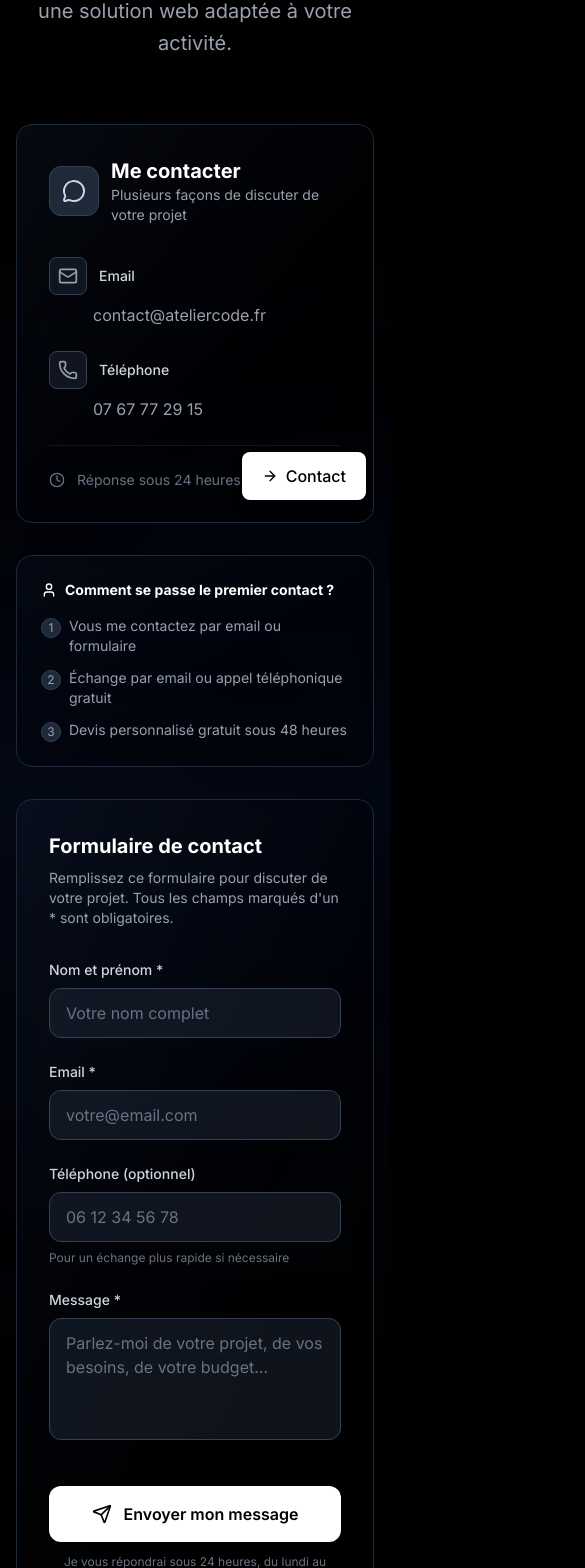
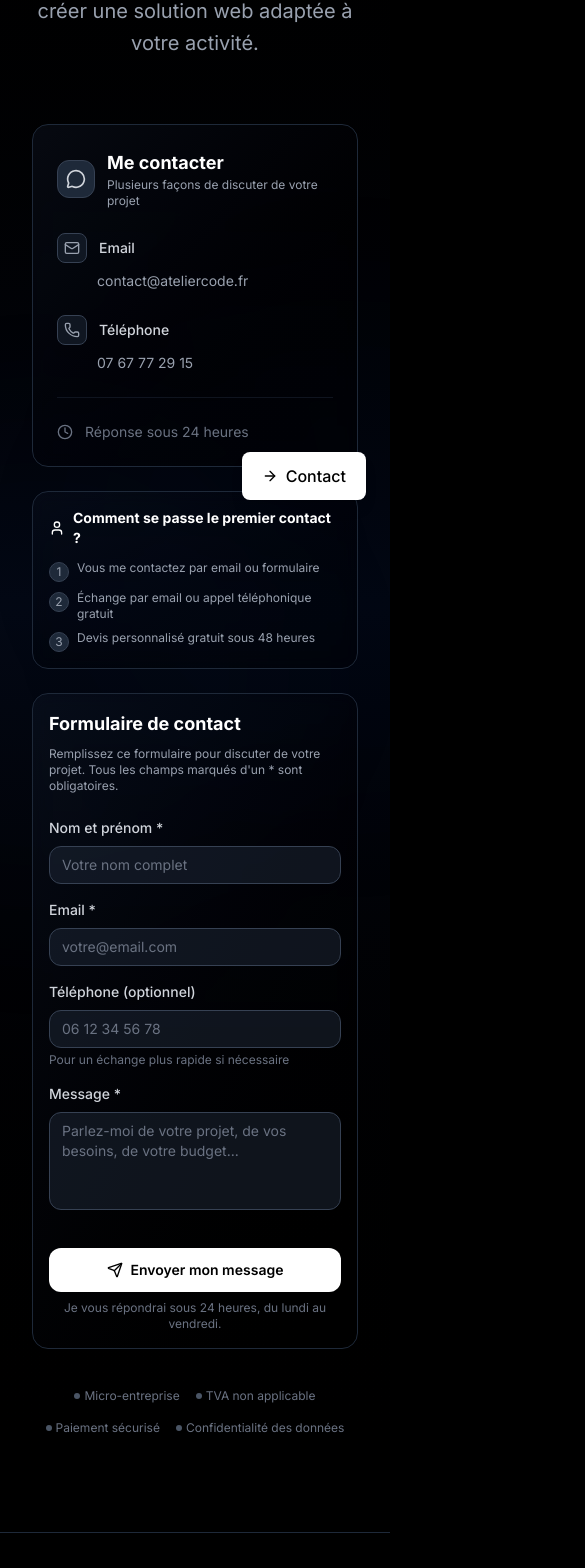
Before and after one commit to vladbevz/ateliercode, a Next.js app: page /contact in a window 390 px wide. Shown: the part 320-1888 px from the top of the page, 585 px wide, since content can reach past the window. Built offline with nearby package versions, Linux system fonts and the light colour scheme.

Commit message:
fixed horizont scroll

```diff
--- a/app/components/Contact.tsx
+++ b/app/components/Contact.tsx
@@ -1,4 +1,4 @@
-// app/components/Contact.tsx - ОНОВЛЕНО
+// app/components/Contact.tsx - ВИПРАВЛЕНО
 'use client'
 
 import { useState } from 'react'
@@ -26,7 +26,7 @@ export default function Contact() {
       ...formData,
       [e.target.name]: e.target.value
     })
-    setError('') // Скидаємо помилку при зміні
+    setError('')
   }
 
   const handleSubmit = async (e: React.FormEvent) => {
@@ -35,7 +35,6 @@ export default function Contact() {
     setError('')
 
     try {
-      // Реальна відправка форми через API route
       const response = await fetch('/api/contact', {
         method: 'POST',
         headers: {
@@ -50,7 +49,6 @@ export default function Contact() {
         throw new Error(data.error || 'Erreur lors de l\'envoi du message')
       }
 
-      // Успіх
       setIsSubmitting(false)
       setIsSubmitted(true)
       setFormData({
@@ -60,7 +58,6 @@ export default function Contact() {
         message: ''
       })
 
-      // Скидаємо статус через 10 секунд
       setTimeout(() => setIsSubmitted(false), 10000)
 
     } catch (err) {
@@ -72,16 +69,18 @@ export default function Contact() {
   return (
     <section
       ref={containerRef}
-      className="relative py-24"
+      className="relative py-24 overflow-hidden" // Додано overflow-hidden
     >
-      {/* Фон */}
-      <div className="absolute inset-0 z-0">
+      {/* Фон - FIXED: Додаємо overflow-hidden */}
+      <div className="absolute inset-0 z-0 overflow-hidden">
         <div className="absolute inset-0 bg-gradient-to-b from-black via-gray-950 to-black"></div>
         <div className="absolute top-1/3 left-1/4 w-[500px] h-[500px] bg-gray-900/5 rounded-full blur-3xl"></div>
         <div className="absolute bottom-1/3 right-1/4 w-[500px] h-[500px] bg-gray-800/5 rounded-full blur-3xl"></div>
       </div>
 
-      <div className="container mx-auto px-4 sm:px-6 lg:px-8 relative z-10">
+      {/* FIXED: Головна обгортка з overflow-hidden */}
+      <div className="relative z-10 w-full overflow-hidden">
+        <div className="container mx-auto px-4 sm:px-6 lg:px-8 max-w-full">
           {/* Заголовок */}
           <motion.div
             initial={{ opacity: 0, y: 20 }}
@@ -103,31 +102,31 @@ export default function Contact() {
               initial={{ opacity: 0 }}
               animate={isInView ? { opacity: 1 } : {}}
               transition={{ delay: 0.2 }}
-            className="text-xl text-gray-400 max-w-3xl mx-auto leading-relaxed"
+              className="text-xl text-gray-400 max-w-3xl mx-auto leading-relaxed px-4"
             >
               Discutons de vos besoins pour créer une solution web adaptée à votre activité.
             </motion.p>
           </motion.div>
 
-        {/* Контакти + Форма в 2 колонки */}
-        <div className="max-w-6xl mx-auto">
+          {/* Контакти + Форма в 2 колонки - FIXED: Додаємо overflow-hidden */}
+          <div className="max-w-6xl mx-auto overflow-hidden px-4 sm:px-0">
             <motion.div
               initial={{ opacity: 0, y: 20 }}
               animate={isInView ? { opacity: 1, y: 0 } : {}}
               transition={{ delay: 0.2 }}
-            className="grid grid-cols-1 lg:grid-cols-2 gap-8"
+              className="grid grid-cols-1 lg:grid-cols-2 gap-6 md:gap-8"
             >
               {/* Ліва колонка - Контакти */}
-            <div>
+              <div className="w-full">
                 {/* Блок зв'язку */}
-              <div className="bg-gradient-to-br from-gray-900/40 to-black/40 rounded-2xl border border-gray-800 p-8 mb-8 backdrop-blur-sm">
-                <div className="flex items-center gap-3 mb-8">
-                  <div className="p-3 rounded-xl bg-gray-800 border border-gray-700">
-                    <MessageCircle className="w-6 h-6 text-gray-300" />
+                <div className="bg-gradient-to-br from-gray-900/40 to-black/40 rounded-2xl border border-gray-800 p-6 md:p-8 mb-6 md:mb-8 backdrop-blur-sm w-full">
+                  <div className="flex items-center gap-3 mb-6 md:mb-8">
+                    <div className="p-2 md:p-3 rounded-xl bg-gray-800 border border-gray-700">
+                      <MessageCircle className="w-5 h-5 md:w-6 md:h-6 text-gray-300" />
                     </div>
                     <div>
-                    <h3 className="text-xl font-bold text-white">Me contacter</h3>
-                    <p className="text-gray-400 text-sm">Plusieurs façons de discuter de votre projet</p>
+                      <h3 className="text-lg md:text-xl font-bold text-white">Me contacter</h3>
+                      <p className="text-gray-400 text-xs md:text-sm">Plusieurs façons de discuter de votre projet</p>
                     </div>
                   </div>
 
@@ -135,14 +134,14 @@ export default function Contact() {
                     {/* Email */}
                     <div className="group">
                       <div className="flex items-center gap-3 mb-2">
-                      <div className="p-2 rounded-lg bg-gray-800/50 border border-gray-700 group-hover:border-gray-600 transition-colors">
-                        <Mail className="w-5 h-5 text-gray-400 group-hover:text-gray-300" />
+                        <div className="p-1.5 md:p-2 rounded-lg bg-gray-800/50 border border-gray-700 group-hover:border-gray-600 transition-colors">
+                          <Mail className="w-4 h-4 md:w-5 md:h-5 text-gray-400 group-hover:text-gray-300" />
                         </div>
                         <span className="text-sm font-medium text-gray-300">Email</span>
                       </div>
                       <a
                         href="mailto:contact@ateliercode.fr"
-                      className="text-gray-400 hover:text-white transition-colors block pl-11"
+                        className="text-gray-400 hover:text-white transition-colors block pl-10 md:pl-11 text-sm md:text-base break-all"
                       >
                         contact@ateliercode.fr
                       </a>
@@ -151,14 +150,14 @@ export default function Contact() {
                     {/* Телефон */}
                     <div className="group">
                       <div className="flex items-center gap-3 mb-2">
-                      <div className="p-2 rounded-lg bg-gray-800/50 border border-gray-700 group-hover:border-gray-600 transition-colors">
-                        <Phone className="w-5 h-5 text-gray-400 group-hover:text-gray-300" />
+                        <div className="p-1.5 md:p-2 rounded-lg bg-gray-800/50 border border-gray-700 group-hover:border-gray-600 transition-colors">
+                          <Phone className="w-4 h-4 md:w-5 md:h-5 text-gray-400 group-hover:text-gray-300" />
                         </div>
                         <span className="text-sm font-medium text-gray-300">Téléphone</span>
                       </div>
                       <a
                         href="tel:+33767772915"
-                      className="text-gray-400 hover:text-white transition-colors block pl-11"
+                        className="text-gray-400 hover:text-white transition-colors block pl-10 md:pl-11 text-sm md:text-base"
                       >
                         07 67 77 29 15
                       </a>
@@ -166,21 +165,21 @@ export default function Contact() {
 
                     {/* Додаткова інформація */}
                     <div className="pt-6 mt-6 border-t border-gray-800/50">
-                    <div className="flex items-center gap-3 text-gray-500">
+                      <div className="flex items-center gap-3 text-gray-500 text-sm">
                         <Clock className="w-4 h-4" />
-                      <span className="text-sm">Réponse sous 24 heures</span>
+                        <span>Réponse sous 24 heures</span>
                       </div>
                     </div>
                   </div>
                 </div>
 
                 {/* Блок процесу */}
-              <div className="bg-gradient-to-br from-gray-900/30 to-black/30 rounded-2xl border border-gray-800 p-6 backdrop-blur-sm">
-                <h4 className="font-bold text-white mb-4 text-sm flex items-center gap-2">
+                <div className="bg-gradient-to-br from-gray-900/30 to-black/30 rounded-2xl border border-gray-800 p-4 md:p-6 backdrop-blur-sm w-full">
+                  <h4 className="font-bold text-white mb-3 md:mb-4 text-sm flex items-center gap-2">
                     <User className="w-4 h-4" />
                     Comment se passe le premier contact ?
                   </h4>
-                <ul className="space-y-3 text-sm">
+                  <ul className="space-y-2 md:space-y-3 text-xs md:text-sm">
                     <li className="flex items-start gap-2">
                       <div className="w-5 h-5 rounded-full bg-gray-800 border border-gray-700 flex items-center justify-center mt-0.5 flex-shrink-0">
                         <span className="text-xs text-gray-400">1</span>
@@ -204,27 +203,27 @@ export default function Contact() {
               </div>
 
               {/* Права колонка - Форма */}
-            <div>
+              <div className="w-full">
                 <motion.div
                   initial={{ opacity: 0, y: 20 }}
                   animate={isInView ? { opacity: 1, y: 0 } : {}}
                   transition={{ delay: 0.4 }}
-                className="bg-gradient-to-br from-gray-900/40 to-black/40 rounded-2xl border border-gray-800 p-8 backdrop-blur-sm"
+                  className="bg-gradient-to-br from-gray-900/40 to-black/40 rounded-2xl border border-gray-800 p-4 md:p-8 backdrop-blur-sm w-full"
                 >
                   {isSubmitted ? (
                     <motion.div
                       initial={{ opacity: 0, scale: 0.9 }}
                       animate={{ opacity: 1, scale: 1 }}
-                    className="text-center py-8"
+                      className="text-center py-6 md:py-8"
                     >
                       <div className="inline-flex mb-6">
-                      <div className="w-16 h-16 bg-gradient-to-br from-gray-800 to-gray-900 rounded-full flex items-center justify-center border border-gray-700">
-                        <Check className="w-8 h-8 text-gray-300" />
+                        <div className="w-12 h-12 md:w-16 md:h-16 bg-gradient-to-br from-gray-800 to-gray-900 rounded-full flex items-center justify-center border border-gray-700">
+                          <Check className="w-6 h-6 md:w-8 md:h-8 text-gray-300" />
                         </div>
                       </div>
 
-                    <h3 className="text-xl font-bold text-white mb-3">Message envoyé avec succès !</h3>
-                    <p className="text-gray-400 mb-6 max-w-md mx-auto">
+                      <h3 className="text-lg md:text-xl font-bold text-white mb-3">Message envoyé avec succès !</h3>
+                      <p className="text-gray-400 mb-6 max-w-md mx-auto text-sm md:text-base">
                         Je vous répondrai dans les 24 heures par email.
                         Pensez à vérifier vos spams si vous ne voyez pas ma réponse.
                       </p>
@@ -232,13 +231,13 @@ export default function Contact() {
                       <div className="flex flex-col sm:flex-row gap-3 justify-center">
                         <button
                           onClick={() => setIsSubmitted(false)}
-                        className="px-6 py-3 rounded-xl bg-white text-black font-medium hover:bg-gray-100 transition-colors"
+                          className="px-4 py-2 md:px-6 md:py-3 rounded-xl bg-white text-black font-medium hover:bg-gray-100 transition-colors text-sm md:text-base"
                         >
                           Envoyer un autre message
                         </button>
                         <a
                           href="/processus"
-                        className="px-6 py-3 rounded-xl border-2 border-gray-700 text-white font-medium hover:border-gray-500 transition-colors text-center"
+                          className="px-4 py-2 md:px-6 md:py-3 rounded-xl border-2 border-gray-700 text-white font-medium hover:border-gray-500 transition-colors text-center text-sm md:text-base"
                         >
                           Découvrir notre processus
                         </a>
@@ -246,17 +245,17 @@ export default function Contact() {
                     </motion.div>
                   ) : (
                     <>
-                    <div className="mb-8">
-                      <h3 className="text-xl font-bold text-white mb-2">Formulaire de contact</h3>
-                      <p className="text-gray-400 text-sm">
+                      <div className="mb-6 md:mb-8">
+                        <h3 className="text-lg md:text-xl font-bold text-white mb-2">Formulaire de contact</h3>
+                        <p className="text-gray-400 text-xs md:text-sm">
                           Remplissez ce formulaire pour discuter de votre projet.
                           Tous les champs marqués d'un * sont obligatoires.
                         </p>
                       </div>
 
                       {error && (
-  <div className="mb-6 p-4 rounded-xl bg-red-900/20 border border-red-800/50">
-    <p className="text-red-300 text-sm">
+                        <div className="mb-4 md:mb-6 p-3 md:p-4 rounded-xl bg-red-900/20 border border-red-800/50">
+                          <p className="text-red-300 text-xs md:text-sm">
                             {error === 'Failed to fetch'
                               ? 'Erreur de connexion. Veuillez réessayer ou nous contacter directement par email.'
                               : error}
@@ -265,7 +264,7 @@ export default function Contact() {
                       )}
 
                       <form onSubmit={handleSubmit}>
-                      <div className="space-y-6">
+                        <div className="space-y-4 md:space-y-6">
                           <div>
                             <label htmlFor="nom" className="block text-sm font-medium text-gray-300 mb-2">
                               Nom et prénom *
@@ -277,7 +276,7 @@ export default function Contact() {
                               required
                               value={formData.nom}
                               onChange={handleChange}
-                            className="w-full px-4 py-3 rounded-xl bg-gray-800/50 border border-gray-700 text-white focus:border-gray-500 focus:outline-none placeholder-gray-500"
+                              className="w-full px-3 py-2 md:px-4 md:py-3 rounded-xl bg-gray-800/50 border border-gray-700 text-white focus:border-gray-500 focus:outline-none placeholder-gray-500 text-sm md:text-base"
                               placeholder="Votre nom complet"
                             />
                           </div>
@@ -293,7 +292,7 @@ export default function Contact() {
                               required
                               value={formData.email}
                               onChange={handleChange}
-                            className="w-full px-4 py-3 rounded-xl bg-gray-800/50 border border-gray-700 text-white focus:border-gray-500 focus:outline-none placeholder-gray-500"
+                              className="w-full px-3 py-2 md:px-4 md:py-3 rounded-xl bg-gray-800/50 border border-gray-700 text-white focus:border-gray-500 focus:outline-none placeholder-gray-500 text-sm md:text-base"
                               placeholder="votre@email.com"
                             />
                           </div>
@@ -308,10 +307,10 @@ export default function Contact() {
                               name="telephone"
                               value={formData.telephone}
                               onChange={handleChange}
-                            className="w-full px-4 py-3 rounded-xl bg-gray-800/50 border border-gray-700 text-white focus:border-gray-500 focus:outline-none placeholder-gray-500"
+                              className="w-full px-3 py-2 md:px-4 md:py-3 rounded-xl bg-gray-800/50 border border-gray-700 text-white focus:border-gray-500 focus:outline-none placeholder-gray-500 text-sm md:text-base"
                               placeholder="06 12 34 56 78"
                             />
-                          <p className="text-gray-500 text-xs mt-2">Pour un échange plus rapide si nécessaire</p>
+                            <p className="text-gray-500 text-xs mt-1 md:mt-2">Pour un échange plus rapide si nécessaire</p>
                           </div>
 
                           <div>
@@ -325,7 +324,7 @@ export default function Contact() {
                               rows={4}
                               value={formData.message}
                               onChange={handleChange}
-                            className="w-full px-4 py-3 rounded-xl bg-gray-800/50 border border-gray-700 text-white focus:border-gray-500 focus:outline-none placeholder-gray-500 resize-none"
+                              className="w-full px-3 py-2 md:px-4 md:py-3 rounded-xl bg-gray-800/50 border border-gray-700 text-white focus:border-gray-500 focus:outline-none placeholder-gray-500 resize-none text-sm md:text-base"
                               placeholder="Parlez-moi de votre projet, de vos besoins, de votre budget..."
                             />
                           </div>
@@ -334,21 +333,21 @@ export default function Contact() {
                             <button
                               type="submit"
                               disabled={isSubmitting}
-                            className="w-full py-4 rounded-xl bg-white text-black font-semibold hover:bg-gray-100 transition-colors disabled:opacity-50 disabled:cursor-not-allowed"
+                              className="w-full py-3 md:py-4 rounded-xl bg-white text-black font-semibold hover:bg-gray-100 transition-colors disabled:opacity-50 disabled:cursor-not-allowed text-sm md:text-base"
                             >
                               {isSubmitting ? (
-                              <div className="flex items-center justify-center gap-3">
-                                <div className="w-5 h-5 border-2 border-black/30 border-t-black rounded-full animate-spin" />
+                                <div className="flex items-center justify-center gap-2 md:gap-3">
+                                  <div className="w-4 h-4 md:w-5 md:h-5 border-2 border-black/30 border-t-black rounded-full animate-spin" />
                                   <span>Envoi en cours...</span>
                                 </div>
                               ) : (
-                              <div className="flex items-center justify-center gap-3">
-                                <Send className="w-5 h-5" />
+                                <div className="flex items-center justify-center gap-2 md:gap-3">
+                                  <Send className="w-4 h-4 md:w-5 md:h-5" />
                                   <span>Envoyer mon message</span>
                                 </div>
                               )}
                             </button>
-                          <p className="text-gray-500 text-xs text-center mt-3">
+                            <p className="text-gray-500 text-xs text-center mt-2 md:mt-3">
                               Je vous répondrai sous 24 heures, du lundi au vendredi.
                             </p>
                           </div>
@@ -365,29 +364,30 @@ export default function Contact() {
               initial={{ opacity: 0, y: 20 }}
               animate={isInView ? { opacity: 1, y: 0 } : {}}
               transition={{ delay: 0.6 }}
-            className="mt-12 text-center"
+              className="mt-8 md:mt-12 text-center"
             >
-            <div className="inline-flex flex-wrap justify-center gap-6 text-sm text-gray-500">
-              <div className="flex items-center gap-2">
+              <div className="inline-flex flex-wrap justify-center gap-4 md:gap-6 text-xs md:text-sm text-gray-500 px-2">
+                <div className="flex items-center gap-1 md:gap-2">
                   <div className="w-1.5 h-1.5 rounded-full bg-gray-600"></div>
                   <span>Micro-entreprise</span>
                 </div>
-              <div className="flex items-center gap-2">
+                <div className="flex items-center gap-1 md:gap-2">
                   <div className="w-1.5 h-1.5 rounded-full bg-gray-600"></div>
-                <span>TVA non applicable, article 293 B du CGI</span>
+                  <span>TVA non applicable</span>
                 </div>
-              <div className="flex items-center gap-2">
+                <div className="flex items-center gap-1 md:gap-2">
                   <div className="w-1.5 h-1.5 rounded-full bg-gray-600"></div>
                   <span>Paiement sécurisé</span>
                 </div>
-              <div className="flex items-center gap-2">
+                <div className="flex items-center gap-1 md:gap-2">
                   <div className="w-1.5 h-1.5 rounded-full bg-gray-600"></div>
-                <span>Confidentialité des données respectée</span>
+                  <span>Confidentialité des données</span>
                 </div>
               </div>
             </motion.div>
           </div>
         </div>
+      </div>
     </section>
   )
 }
```
Also changed, not shown: app/components/FAQ.tsx (+26 -26 lines). Lines whose indentation alone changed are shown as unchanged.
